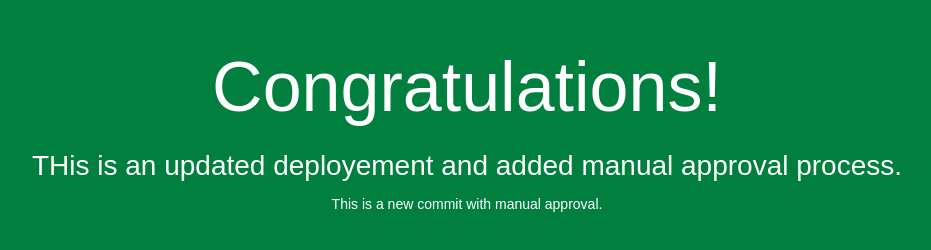
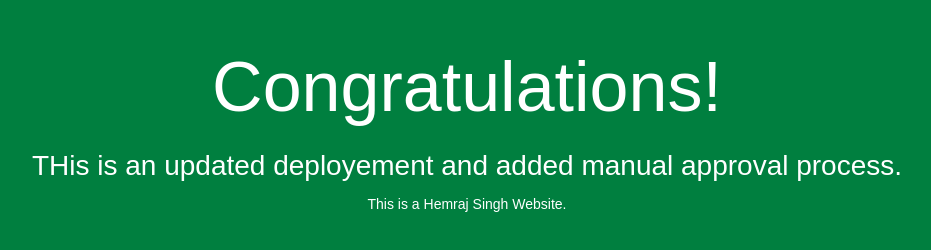
Before and after one commit to hemraj-thakur/cicd, a plain HTML site: page index.html in a window 1280 px wide. Shown: the whole page, without its empty margins (173-1104 px from the left). Drawn offline with Linux system fonts and the light colour scheme.

Commit message:
Update index.html

```diff
--- a/index.html
+++ b/index.html
@@ -28,7 +28,7 @@
   <div align="center">
     <h1>Congratulations!</h1>
     <h2>THis is an updated deployement and added manual approval process.</h2>
-    <p>This is a new commit with manual approval.</p>
+    <p>This is a Hemraj Singh Website.</p>
   </div>
 </body>
 </html>
```
